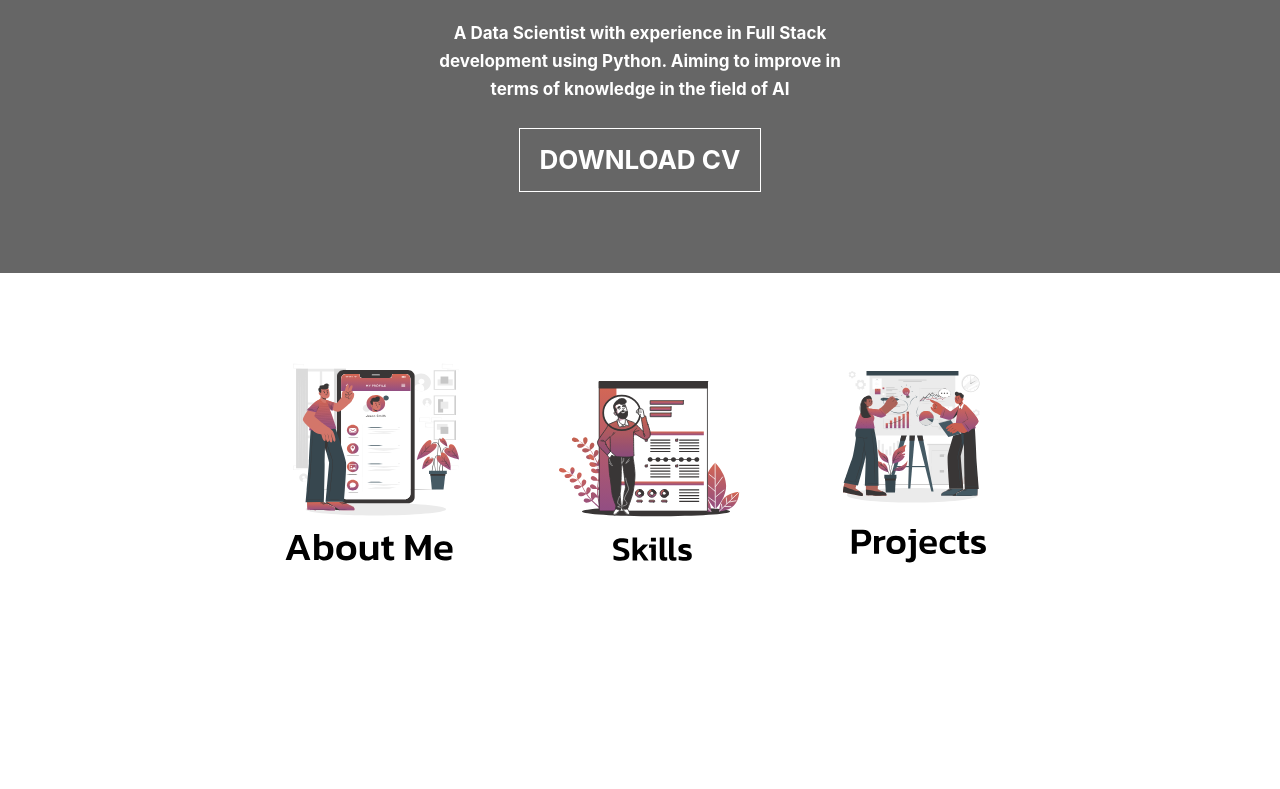
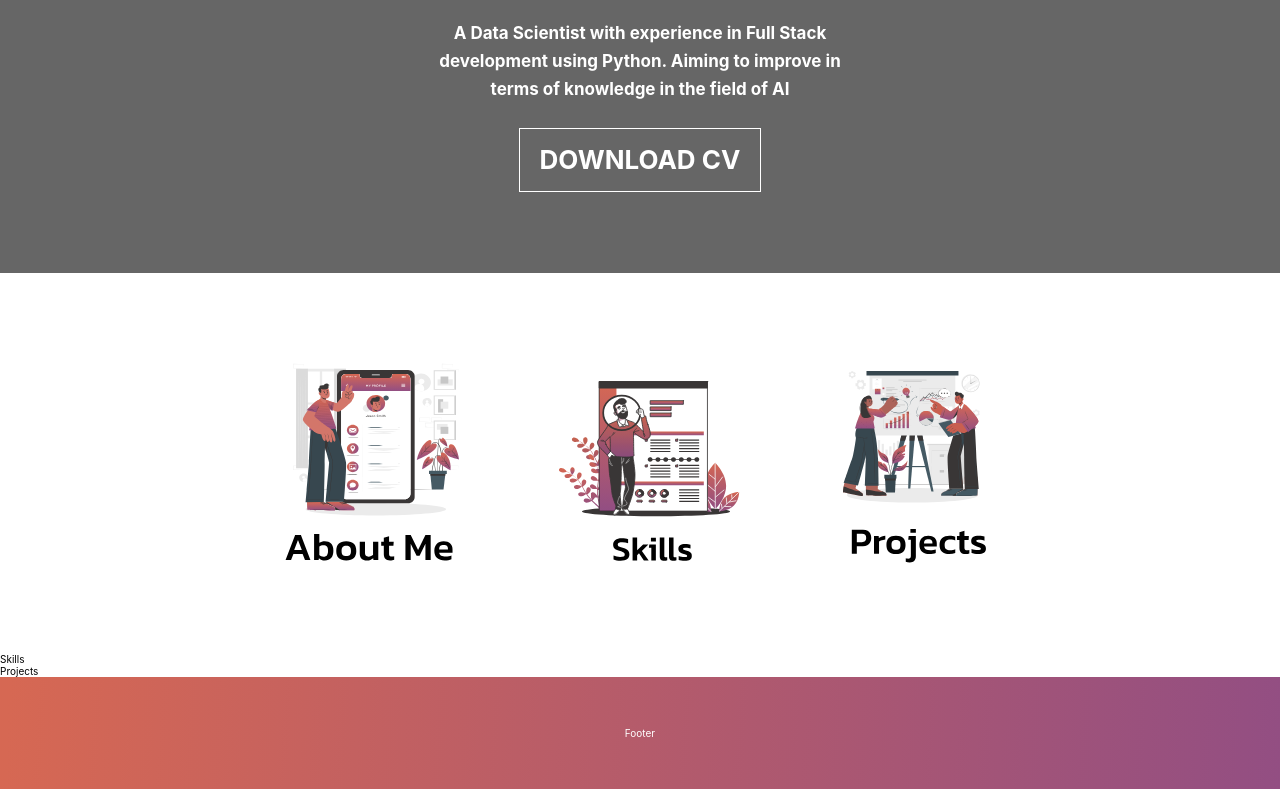
Before and after one commit to suraj9562/FaizResume, a React (Create React App) app: page / in a window 1280 px wide. Shown: the part 527-1316 px from the top of the page. Before the commit the page ends 1180 px from the top, so only its background shows below. Built offline with nearby package versions, Linux system fonts and the light colour scheme.

Commit message:
done with structure

```diff
--- a/src/App.js
+++ b/src/App.js
@@ -1,12 +1,20 @@
 import "./App.css";
+import About from "./components/About/About";
+import Footer from "./components/Footer/Footer";
 import Intro from "./components/Intro/Intro";
 import Navigator from "./components/Navigator/Navigator";
+import Projects from "./components/Projects/Projects";
+import Skills from "./components/Skills/Skills";
 
 function App() {
   return (
     <div className="App">
       <Intro />
       <Navigator />
+      <About />
+      <Skills />
+      <Projects />
+      <Footer />
     </div>
   );
 }
--- /dev/null
+++ b/src/components/About/About.jsx
@@ -0,0 +1,8 @@
+import React from "react";
+import cssClasses from "./About.module.css";
+
+function About() {
+  return <div className={cssClasses.container}></div>;
+}
+
+export default About;
--- /dev/null
+++ b/src/components/Footer/Footer.jsx
@@ -0,0 +1,8 @@
+import React from "react";
+import cssClasses from "./Footer.module.css";
+
+function Footer() {
+  return <div className={cssClasses.container}>Footer</div>;
+}
+
+export default Footer;
--- /dev/null
+++ b/src/components/Footer/Footer.module.css
@@ -0,0 +1,9 @@
+.container {
+  background: linear-gradient(93.47deg, #d66853 0.75%, #924e83 101.07%);
+  padding: 5rem 30rem;
+
+  display: flex;
+  align-items: center;
+  justify-content: center;
+  color: #ffffff;
+}
--- /dev/null
+++ b/src/components/Projects/Projects.jsx
@@ -0,0 +1,9 @@
+import React from "react";
+import cssClasses from "./Projects.module.css";
+
+
+function Projects() {
+  return <div className={cssClasses.container}>Projects</div>;
+}
+
+export default Projects;
--- /dev/null
+++ b/src/components/Skills/Skills.jsx
@@ -0,0 +1,8 @@
+import React from "react";
+import cssClasses from "./Skills.module.css";
+
+function Skills() {
+  return <div className={cssClasses.container}>Skills</div>;
+}
+
+export default Skills;
--- a/src/index.css
+++ b/src/index.css
@@ -21,6 +21,7 @@ html {
   box-sizing: border-box;
   font-size: 10px;
   border: none;
+  user-select: none;
 }
 
 /* width */
```
Also changed, not shown: src/components/Card/Card.jsx (added, +8 -0 lines), src/components/About/About.module.css (added), src/components/Card/Card.module.css (added), src/components/Projects/Projects.module.css (added), src/components/Skills/Skills.module.css (added).
